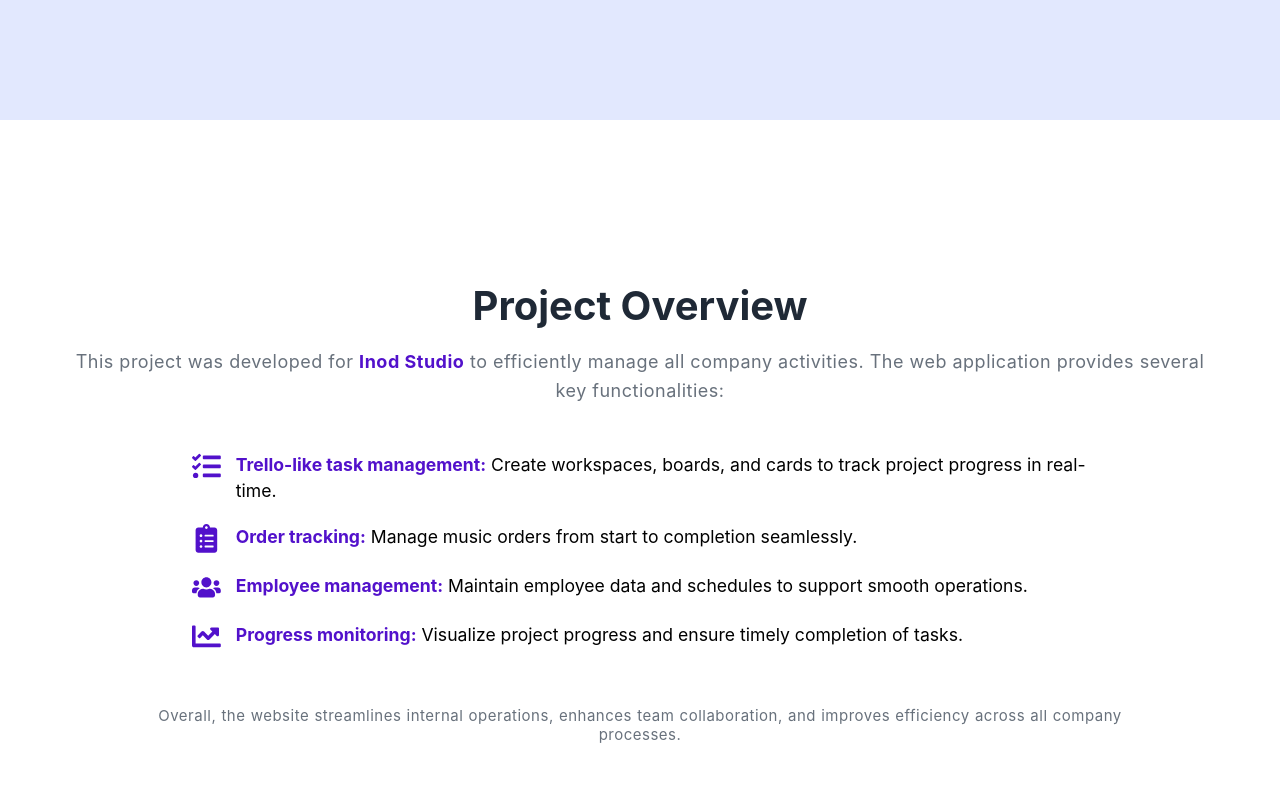
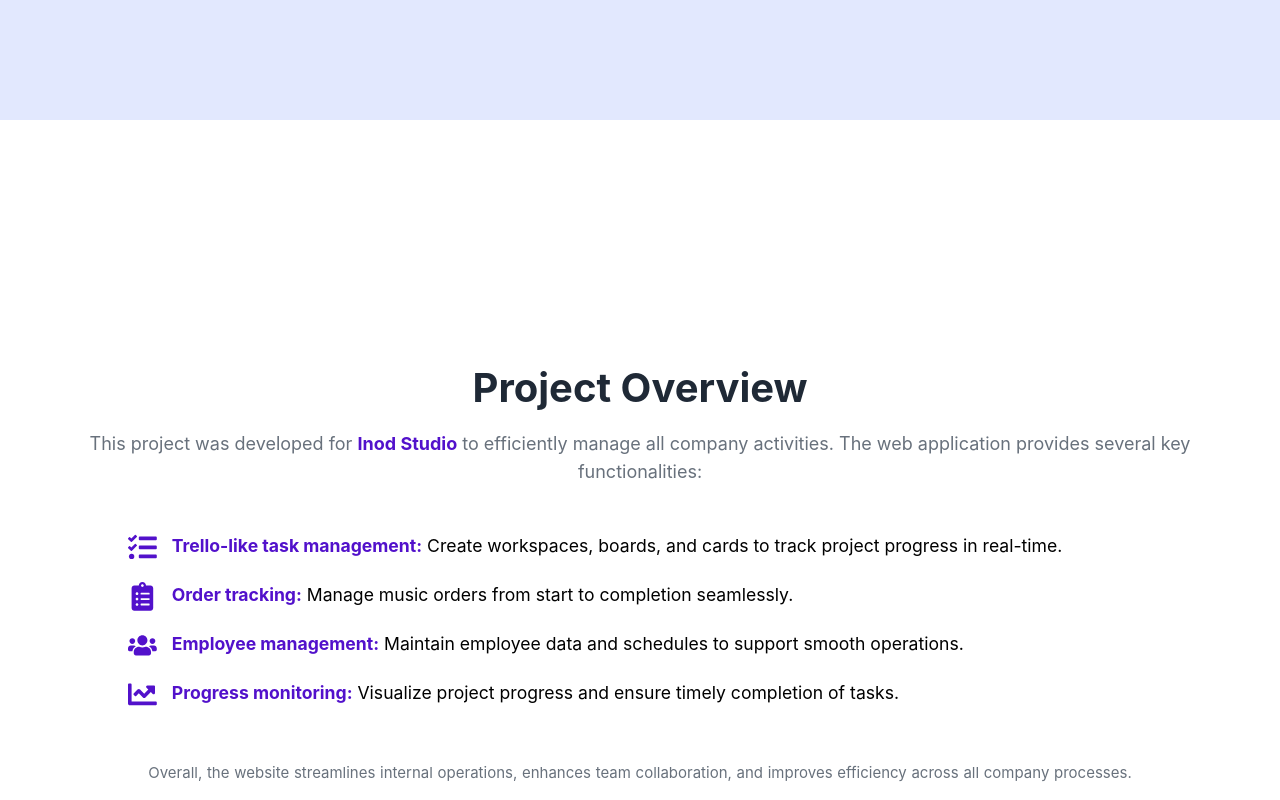
Before and after one commit to widyawulan19/trello-clone-task-manager, a React (Create React App) app: page / in a window 1280 px wide. Shown: the part 680-1480 px from the top of the page. Built offline with nearby package versions, Linux system fonts and the light colour scheme.

Commit message:
menambahkan style pada min max height

```diff
--- a/src/Style/Page/ProjectView.css
+++ b/src/Style/Page/ProjectView.css
@@ -203,8 +203,14 @@
 /* HEIGHT BREAKPOIN  */
 @media (min-height:370px) and (max-height:1500px) {
     .project-container {
-        height: 100vh;
+        height: 100%;
+        padding: 50px 0px;
+        width: 100%;
         /* border: 1px solid red; */
+    }
+
+    .project-container .project-header {
+        margin-top: 20px;
     }
 
     .project-container h1 {
@@ -216,7 +222,12 @@
         width: 90%;
         /* border: 1px solid blue; */
         font-size: 18px;
-        letter-spacing: 0.5px;
+        letter-spacing: 0px;
+    }
+
+    .project-features {
+        /* border: 1px solid blue; */
+        width: 80%;
     }
 
     /* BOX ICON  */
```
